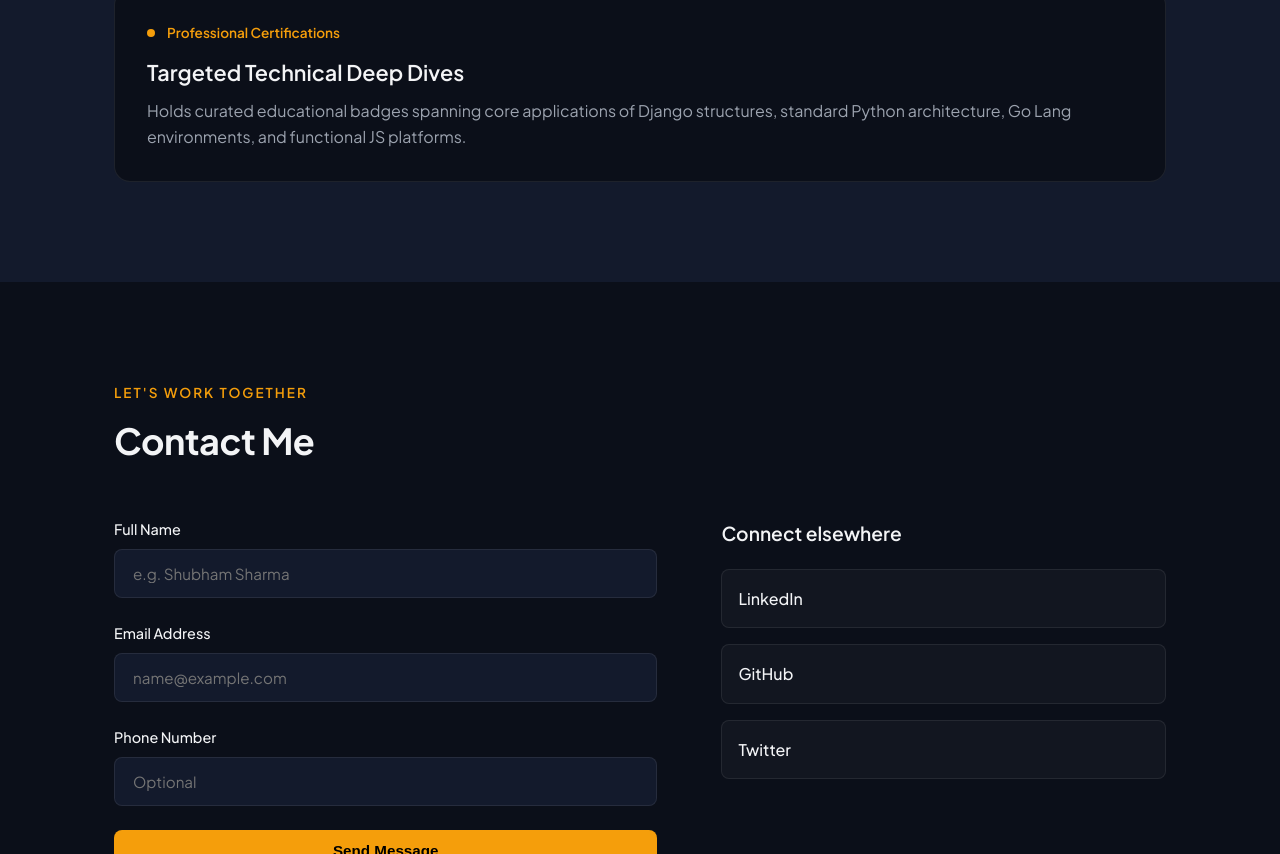
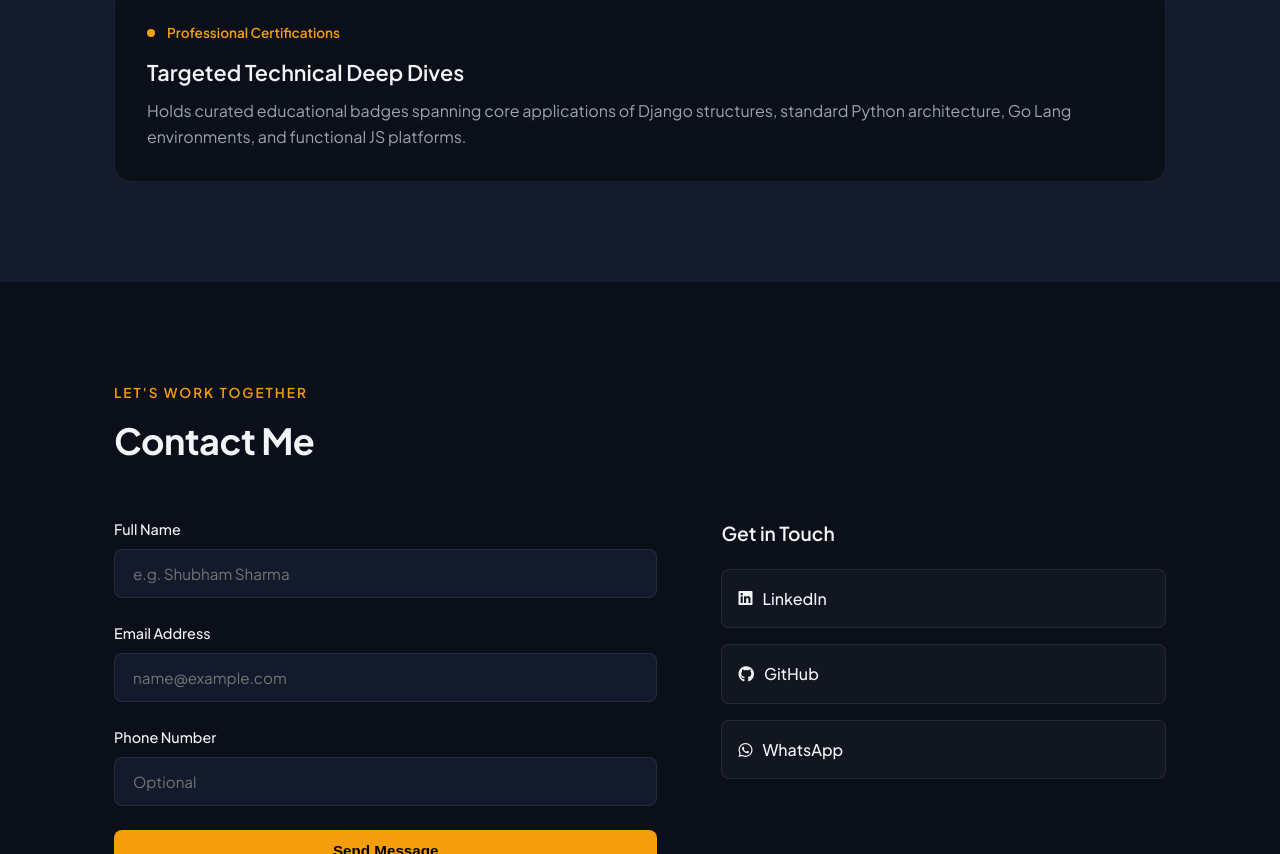
Before and after one commit to afnank16/Portfolio, a plain HTML site: page index.html in a window 1280 px wide. Shown: the part 2692-3546 px from the top of the page. Drawn offline with Linux system fonts and the light colour scheme.

Commit message:
Refactor CSS styles for improved consistency and readability; update HTML structure and content for better clarity; add README.md for project documentation

```diff
--- a/index.css
+++ b/index.css
@@ -5,7 +5,8 @@
   --bg-surface: rgba(255, 255, 255, 0.03);
   --text-primary: #f3f4f6;
   --text-secondary: #9ca3af;
-  --accent: #f59e0b; /* Warm modern amber */
+  --accent: #f59e0b;
+  /* Warm modern amber */
   --accent-hover: #d97706;
   --border-color: rgba(255, 255, 255, 0.08);
   --font-main: 'Plus Jakarta Sans', sans-serif;
@@ -207,7 +208,7 @@ a {
   object-fit: cover;
   border-radius: 20px;
   border: 1px solid var(--border-color);
-  box-shadow: 0 20px 40px rgba(0,0,0,0.4);
+  box-shadow: 0 20px 40px rgba(0, 0, 0, 0.4);
   z-index: 2;
 }
 
@@ -401,7 +402,9 @@ a {
 }
 
 .social-link {
-  display: block;
+  display: flex;
+  align-items: center;
+  gap: 10px;
   padding: 16px;
   background: var(--bg-surface);
   border: 1px solid var(--border-color);
@@ -409,6 +412,7 @@ a {
   font-weight: 500;
   text-center: left;
 }
+
 
 .social-link:hover {
   background: var(--text-primary);
@@ -426,13 +430,18 @@ a {
 
 /* Media Breakpoints for Fluid Responsiveness */
 @media (max-width: 968px) {
-  .hero-container, .about-grid, .contact-wrapper {
+
+  .hero-container,
+  .about-grid,
+  .contact-wrapper {
     grid-template-columns: 1fr;
     gap: 40px;
   }
+
   .hero-image-wrapper {
     order: -1;
   }
+
   .hero-content h1 {
     font-size: 2.75rem;
   }
@@ -440,8 +449,10 @@ a {
 
 @media (max-width: 576px) {
   .nav-links {
-    display: none; /* Accessible burger setup can be injected here */
+    display: none;
+    /* Accessible burger setup can be injected here */
   }
+
   .hero-content h1 {
     font-size: 2.25rem;
   }
--- a/index.html
+++ b/index.html
@@ -1,5 +1,6 @@
 <!DOCTYPE html>
 <html lang="en">
+
 <head>
   <meta charset="UTF-8" />
   <meta name="viewport" content="width=device-width, initial-scale=1.0" />
@@ -7,8 +8,11 @@
   <link rel="stylesheet" href="index.css" />
   <link rel="preconnect" href="https://fonts.googleapis.com">
   <link rel="preconnect" href="https://fonts.gstatic.com" crossorigin>
-  <link href="https://fonts.googleapis.com/css2?family=Plus+Jakarta+Sans:wght@300;400;500;600;700&display=swap" rel="stylesheet">
+  <link rel="stylesheet" href="https://cdnjs.cloudflare.com/ajax/libs/font-awesome/6.7.2/css/all.min.css" />
+  <link href="https://fonts.googleapis.com/css2?family=Plus+Jakarta+Sans:wght@300;400;500;600;700&display=swap"
+    rel="stylesheet">
 </head>
+
 <body>
 
   <nav class="navbar">
@@ -30,7 +34,8 @@
         <span class="hero-tagline">Available for opportunities</span>
         <h1>Hello, I'm <span class="highlight">Afnan</span></h1>
         <p>
-          A passionate Full-Stack Developer creating elegant, high-performance web applications with clean code and exceptional user experiences.
+          A passionate Full-Stack Developer creating elegant, high-performance web applications with clean code and
+          exceptional user experiences.
         </p>
         <div class="hero-cta">
           <a href="#contact" class="btn btn-primary">Get In Touch</a>
@@ -51,10 +56,15 @@
       <div class="about-grid">
         <div class="about-text">
           <p>
-            I am a Full-Stack developer based in Aurangabad, Maharashtra, India, holding a Bachelor of Technology degree from Maharashtra Institute of Technology. My core philosophy relies on continuously improving my development skills to craft responsive, scalable digital ecosystems.
+            I'm a Full-Stack Developer based in Aurangabad, Maharashtra, India, and a Bachelor of Technology graduate
+            from Maharashtra Institute of Technology. I enjoy building responsive, user-friendly web applications and
+            continuously improving my skills by exploring modern web technologies.
           </p>
+
           <p>
-            With formal training spanning core web technologies, cloud ecosystems, database systems, and cyber security framework models, I aim to merge engineering fundamentals with modern architectural patterns.
+            My experience includes HTML, CSS, JavaScript, React, Node.js, Express.js, SQL, and Git. I'm passionate about
+            writing clean, maintainable code and creating applications that provide a smooth and intuitive user
+            experience.
           </p>
         </div>
         <div class="about-info-card">
@@ -113,7 +123,8 @@
             <span class="timeline-date">Primary College</span>
           </div>
           <h3>Sana College, Nanded</h3>
-          <p>Completed Higher Secondary Certification (11th & 12th standard requirements) achieving a 60% baseline cumulative metric.</p>
+          <p>Completed Higher Secondary Certification (11th & 12th standard requirements) achieving a 60% baseline
+            cumulative metric.</p>
         </div>
 
         <div class="timeline-card">
@@ -122,7 +133,8 @@
             <span class="timeline-date">Schooling</span>
           </div>
           <h3>St. Augustine School, Parbhani</h3>
-          <p>Finished standard secondary board requirements successfully matching an overall cumulative 83% performance bracket.</p>
+          <p>Finished standard secondary board requirements successfully matching an overall cumulative 83% performance
+            bracket.</p>
         </div>
 
         <div class="timeline-card">
@@ -131,7 +143,8 @@
             <span class="timeline-date">Professional Certifications</span>
           </div>
           <h3>Targeted Technical Deep Dives</h3>
-          <p>Holds curated educational badges spanning core applications of Django structures, standard Python architecture, Go Lang environments, and functional JS platforms.</p>
+          <p>Holds curated educational badges spanning core applications of Django structures, standard Python
+            architecture, Go Lang environments, and functional JS platforms.</p>
         </div>
 
       </div>
@@ -164,11 +177,22 @@
         </form>
 
         <div class="social-links-container">
-          <h3>Connect elsewhere</h3>
+          <h3>Get in Touch</h3>
           <div class="links-grid">
-            <a class="social-link" href="https://www.linkedin.com/in/afnan-khan-123068260/" target="_blank">LinkedIn</a>
-            <a class="social-link" href="https://github.com/afnank16" target="_blank">GitHub</a>
-            <a class="social-link" href="https://x.com/WindowWanderer" target="_blank">Twitter</a>
+            <a class="social-link" href="https://www.linkedin.com/in/afnan-khan-123068260/" target="_blank">
+              <i class="fa-brands fa-linkedin"></i>
+              <span>LinkedIn</span>
+            </a>
+
+            <a class="social-link" href="https://github.com/afnank16" target="_blank">
+              <i class="fa-brands fa-github"></i>
+              <span>GitHub</span>
+            </a>
+
+            <a class="social-link" href="https://wa.me/919130069381" target="_blank">
+              <i class="fa-brands fa-whatsapp"></i>
+              <span>WhatsApp</span>
+            </a>
           </div>
         </div>
       </div>
@@ -180,4 +204,5 @@
   </footer>
 
 </body>
+
 </html>
```
Also changed, not shown: 1 other file.
